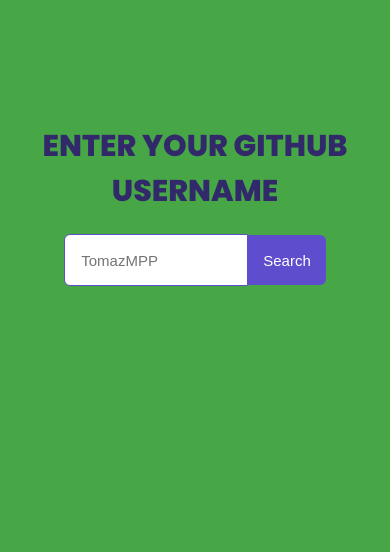
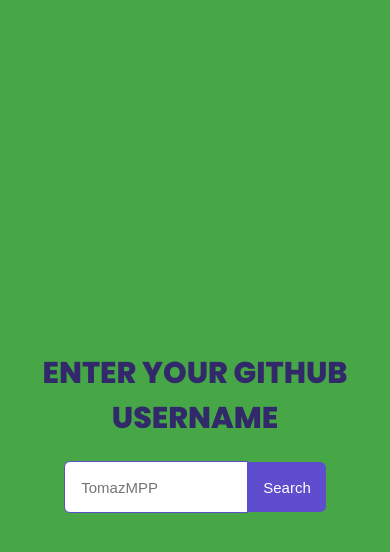
Before and after one commit to TomazMPP/GithubFollow, a Vue app: page / in a window 390 px wide. Shown: the top 552 px of the page. Built offline with nearby package versions, Linux system fonts and the light colour scheme.

Commit message:
Update style.css

```diff
--- a/public/style.css
+++ b/public/style.css
@@ -6,12 +6,12 @@ body {
     align-items: center;
     height: 100vh;
     margin: 0;
+    overflow-y: auto;
 }
 
 @media only screen and (max-width: 1024px) {
     body {
       width: 100%;
 max-width: 100%;
-height: 100vw;
     }
   }
```
